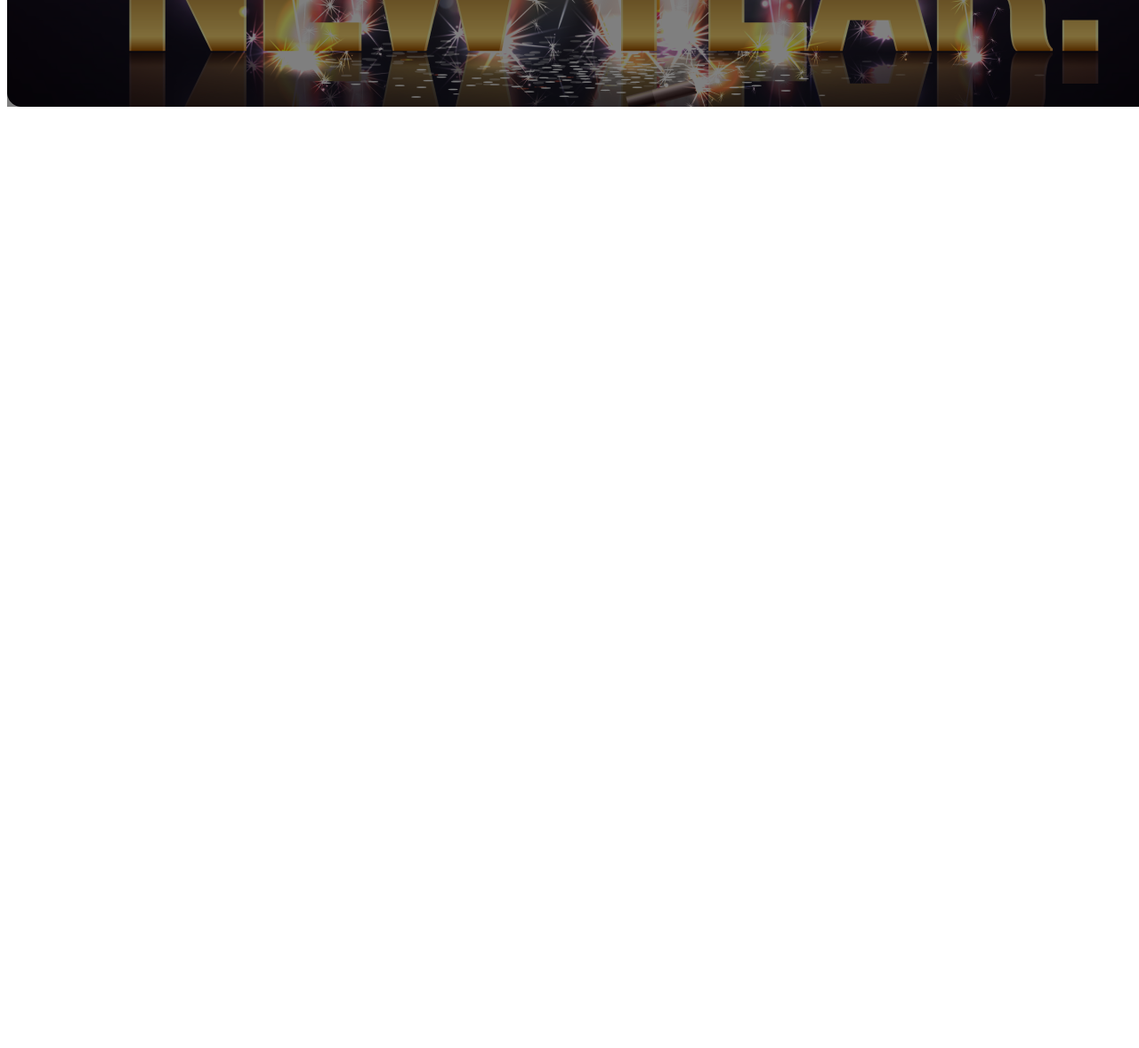
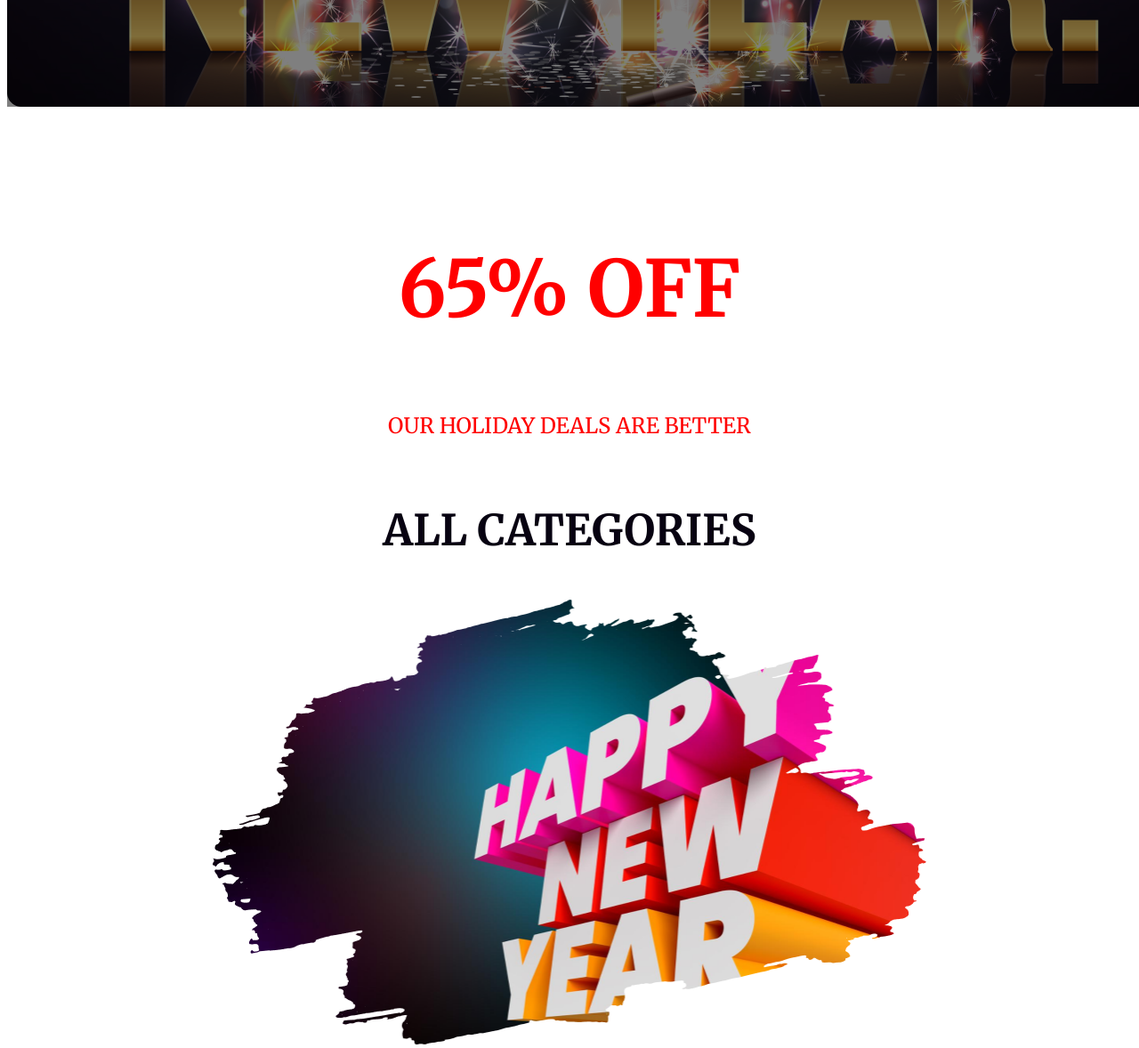
Before and after one commit to mdnayemmia041/Happy-New-Year, a plain HTML site: page index.html in a window 1280 px wide. Shown: the part 500-1678 px from the top of the page at 89% size. Before the commit the page ends 800 px from the top, so only its background shows below. Drawn offline with Linux system fonts and the light colour scheme.

Commit message:
Second Complete

```diff
--- a/index.html
+++ b/index.html
@@ -16,7 +16,16 @@
 </div>
     </header>
     <main>
-
+<div class="second-container">
+    <div class="second-content">
+        <h1>65% OFF</h1>
+        <p>OUR HOLIDAY DEALS ARE BETTER</p>
+        <h3>ALL CATEGORIES</h3>
+    </div>
+    <div class="image-container">
+        <img src="new-year-offer-resources-main/new-year-offer-resources-main/images/New Year Photo.png" alt="">
+    </div>
+</div>
     </main>
     <footer>
 
--- a/style.css
+++ b/style.css
@@ -46,3 +46,41 @@ body{
     flex-direction: row;
     align-items: center;
 }
+.second-container{
+    width: 802.9px;
+height: 806px;
+margin: 0 auto;
+margin-top: 90px;
+
+
+
+}
+.second-content{
+    display: flex;
+    flex-direction: column;
+    justify-content: center;
+    align-items: center;
+}
+.second-content h1{
+    color: rgb(255, 0, 0);
+    font-size: 88px;
+font-weight: 700;
+}
+.second-content p{
+    color: rgb(255, 0, 0);
+    font-size: 24px;
+font-weight: 500;
+}
+.second-content h3{
+    color: rgb(7, 2, 17);
+    font-size: 48px;
+font-weight: 700;
+}
+.image-container{
+    width: 802.9px;
+height: 500px;
+}
+.image-container img {
+    width: 100%;
+height: 100%;
+}
```
